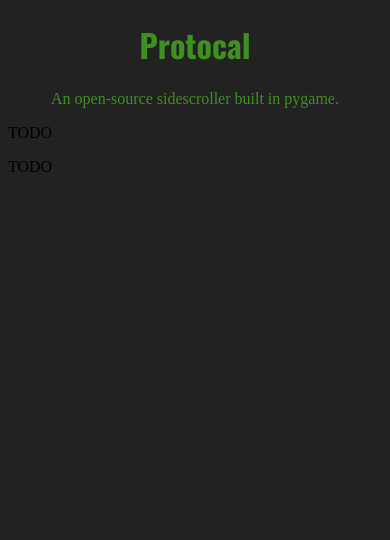
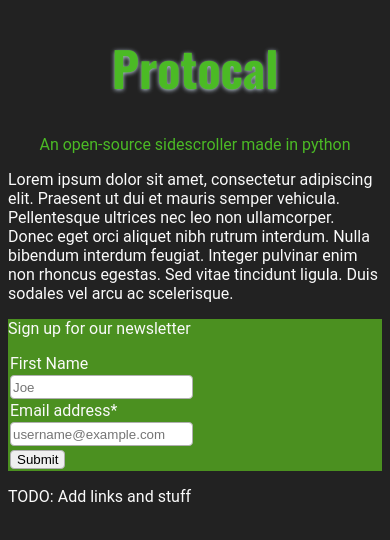
Before and after one commit to TheNerdHerd/protocal, a plain HTML site: page index.html in a window 390 px wide. Drawn offline with nearby package versions, Linux system fonts and the light colour scheme.

Commit message:
:'( Mobile optimization is hard

```diff
--- a/css/stylesheet.css
+++ b/css/stylesheet.css
@@ -1,12 +1,46 @@
 body {
   background-color: #222222;
+  color: #fafafa;
+  font-family: roboto, helvetica, sans-serif;
 }
 
-#headline {
+.container {
+  margin:auto;
+  max-width: 800px;
+}
+
+@media screen and (min-width: 600px) {
+  .container {
+
+  }
+}
+
+#headline header {
   text-align: center;
-  color: #3e9121;
+  color: #4bba25;
 }
 #headline h1 {
   font-family: Oswald, sans-serif;
-  text-shadow: 0px, 0px, 6px, #b8c6d7;
+  font-weight: bold;
+  text-shadow: 0px 1px 4px #b8c6d7;
+  font-size: 48px;
 }
+
+#signup {
+  background-color: rgba(88, 176, 33, 0.78);
+}
+
+input {
+  border: 1px solid #AFAFAF;
+  border-radius: 4px;
+  margin: 2px;
+}
+
+input:not([type="submit"]) {
+  background-color: #FFFFFF;
+  height: 20px;
+}
+
+label {
+  margin: 2px;
+}
--- a/index.html
+++ b/index.html
@@ -5,28 +5,45 @@
     <title>Protocal</title>
     <meta name="viewport" content="initial-scale=1, width=device-width">
 
-    <!--CSS and font stuffs-->
+    <!--Stuff to make it purdy-->
     <link href='http://fonts.googleapis.com/css?family=Oswald:700' rel='stylesheet' type='text/css'>
     <link rel="stylesheet" href="css/stylesheet.css">
   </head>
   <body>
-    <div id="main">
-      <div id="headline">
+    <div id="headline">
+      <div class="container">
         <header>
           <h1>Protocal</h1><!--TODO: Replace with header logo-->
-          <p>An open-source sidescroller built in pygame.</p>
+          <p>An open-source sidescroller made in python</p>
         </header>
-      </div><!--#headline-->
+        <div id="about">
+          <p>
+            Lorem ipsum dolor sit amet, consectetur adipiscing elit.
+            Praesent ut dui et mauris semper vehicula. Pellentesque ultrices
+            nec leo non ullamcorper. Donec eget orci aliquet nibh rutrum interdum.
+            Nulla bibendum interdum feugiat. Integer pulvinar enim non rhoncus egestas.
+            Sed vitae tincidunt ligula. Duis sodales vel arcu ac scelerisque.
+          </p>
+        </div>
+      </div><!--.container-->
+    </div><!--#headline-->
 
-      <div id="about">
-        <p>TODO</p>
-      </div><!--#about-->
-
-    </div><!--#main-->
+    <div id="signup">
+      <div class="container">
+        <p>Sign up for our newsletter</p>
+        <form action="" autocomplete="on">
+          <label for="name">First Name</label><br>
+          <input type="email" name="fname" id="name" placeholder="Joe"><br>
+          <label for="email">Email address*</label><br>
+          <input type="text" name="email" id="email" placeholder="username@example.com" required><br>
+          <input type="submit" value="Submit">
+        </form>
+      </div><!--.container-->
+    </div><!--#signup-->
 
     <footer>
       <div class="container">
-        <p>TODO</p>
+        <p>TODO: Add links and stuff</p>
       </div>
     </footer>
 
```
